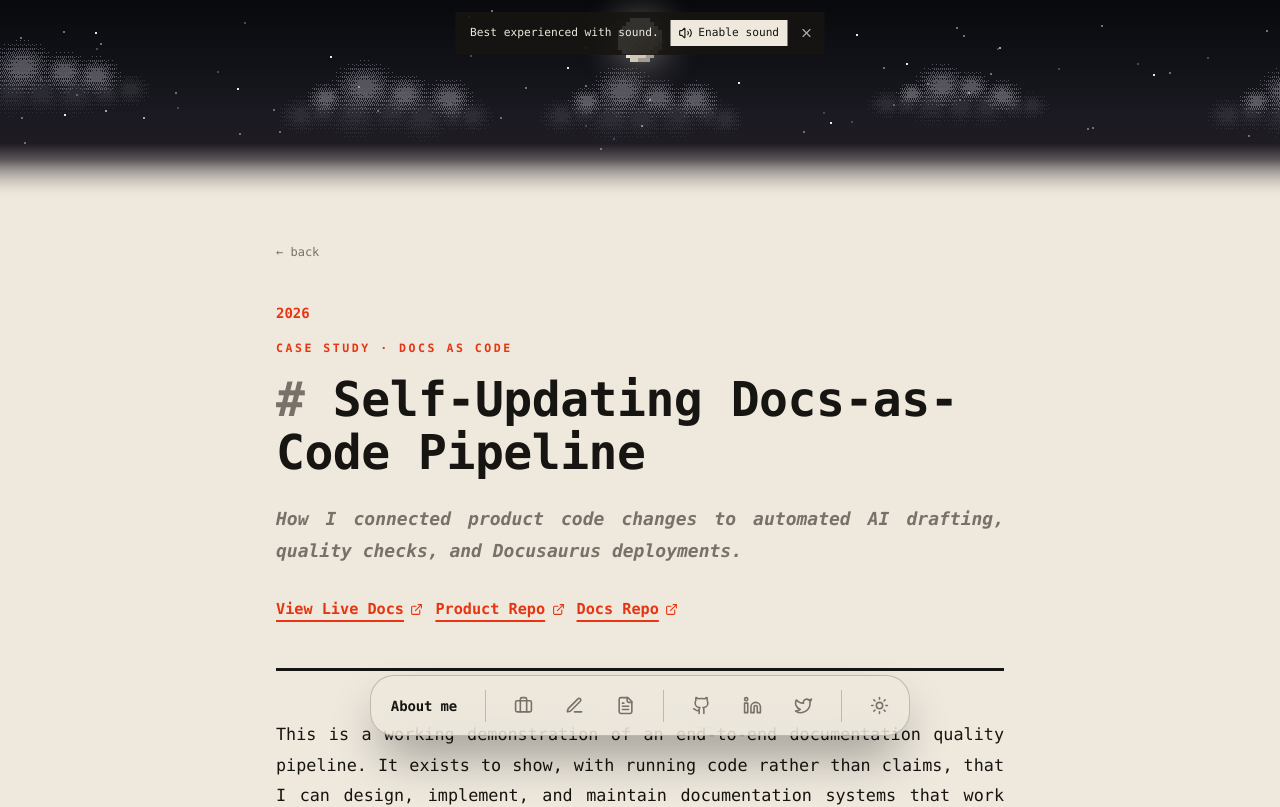
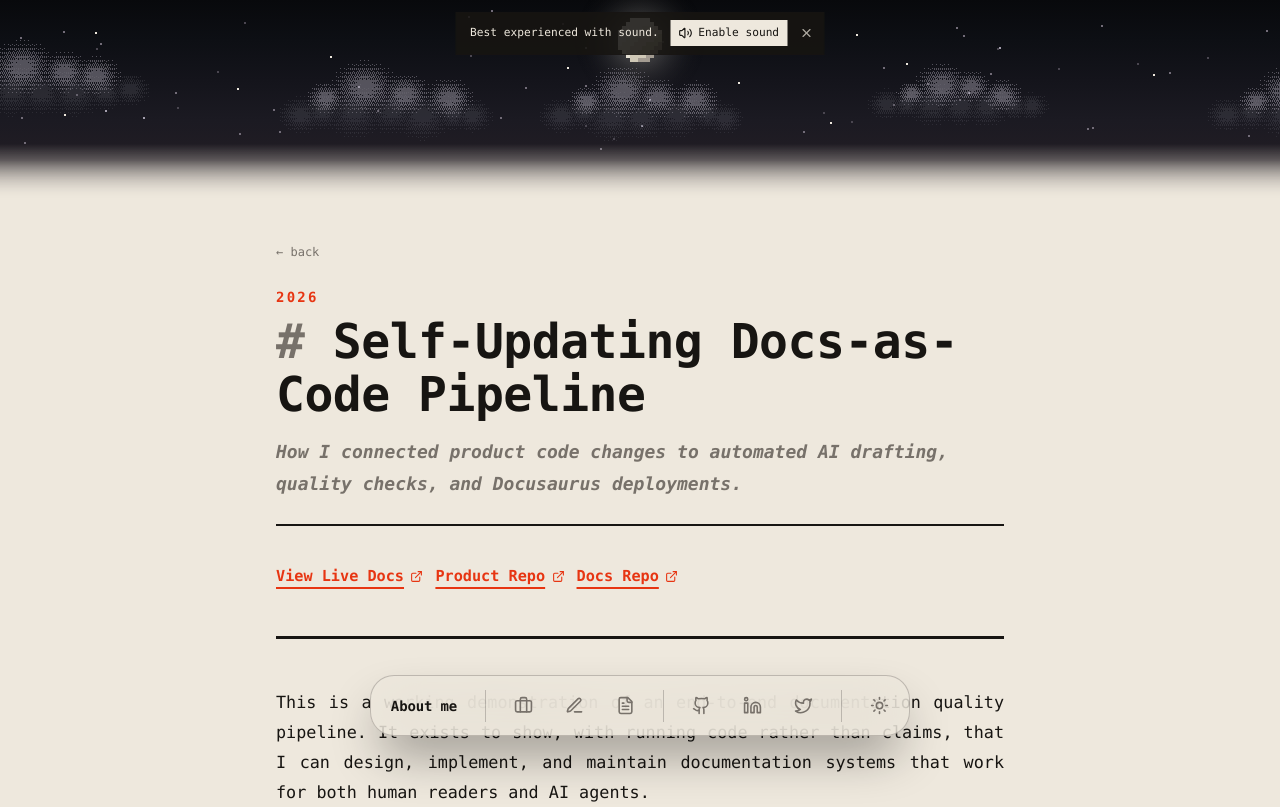
Before and after one commit to manueldezman/Portfolio-2, a Next.js app: page /portfolio/hookline-docs-pipeline in a window 1280 px wide. Shown: the top 807 px of the page. Built offline with nearby package versions, Linux system fonts and the light colour scheme.

Commit message:
feat(hookline): add editorial hero banner above the header

```diff
--- a/components/HooklineCaseStudy.tsx
+++ b/components/HooklineCaseStudy.tsx
@@ -147,16 +147,20 @@ export function HooklineCaseStudy() {
         ← back
       </Link>
 
-      <header className="mt-10 border-b-[3px] border-[var(--rule)] pb-12">
-        <p className="font-mono text-sm font-black text-[var(--accent)]">{index}</p>
-        <p className="eyebrow mt-4">{eyebrow}</p>
-        <Heading className="mt-4" level={1}>
+      <div className="mt-6 border-b-2 border-[var(--rule)] pb-6">
+        <p className="font-mono text-sm font-black uppercase tracking-[0.16em] text-[var(--accent)]">
+          {index}
+        </p>
+        <Heading className="mt-2" level={1}>
           {title}
         </Heading>
         <RichText
-          className="mt-6 text-lg font-semibold italic leading-8 text-[var(--muted)]"
+          className="mt-4 max-w-2xl text-lg font-semibold italic leading-8 text-[var(--muted)]"
           text={summary}
         />
+      </div>
+
+      <header className="mt-10 border-b-[3px] border-[var(--rule)] pb-12">
         <div className="mt-8 flex flex-wrap gap-3">
           {links.map((link) => (
             <a
```
